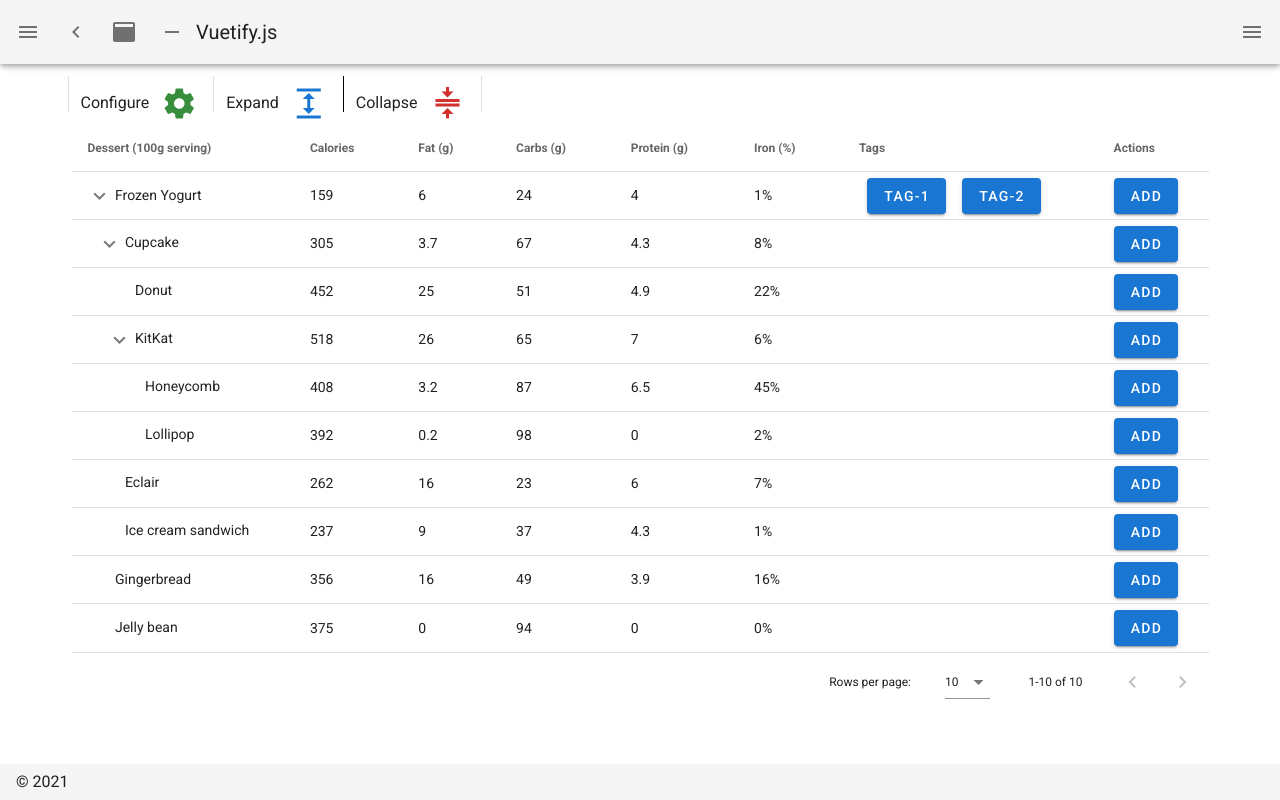
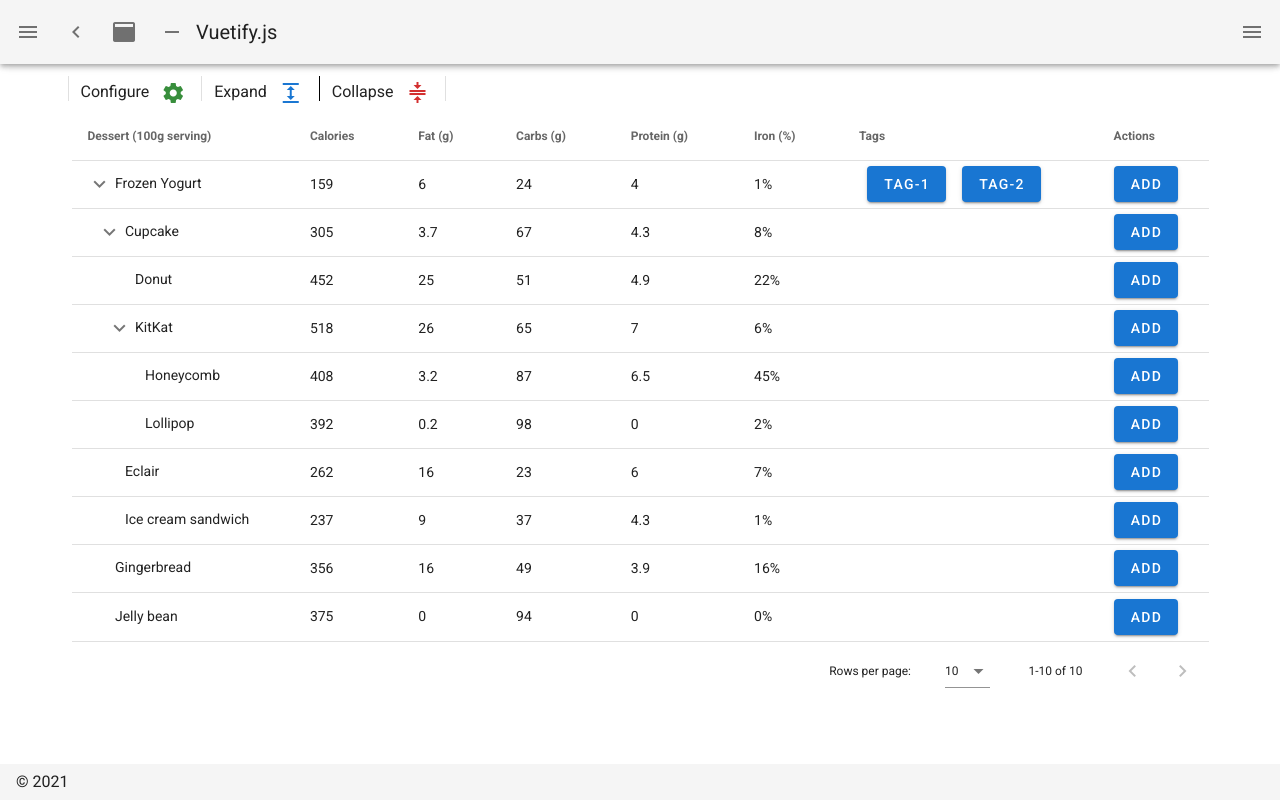
Before and after one commit to bandy004/nuxtTestApp, a Nuxt app: page / in a window 1280 px wide. Built offline with nearby package versions, Linux system fonts and the light colour scheme.

Commit message:
made icons normal size

```diff
--- a/components/datagrid.vue
+++ b/components/datagrid.vue
@@ -9,7 +9,6 @@
               Configure
               <v-icon
                 @click="menuShow"
-                large
                 color="green darken-2"
                 class="ml-2 mr-2"
               >
@@ -19,7 +18,6 @@
               Expand
               <v-icon
                 @click="expandAll"
-                large
                 color="blue darken-2"
                 class="ml-2 mr-2"
               >
@@ -29,7 +27,6 @@
               Collapse
               <v-icon
                 @click="collapseAll"
-                large
                 color="red darken-2"
                 class="ml-2 mr-2"
               >
```
